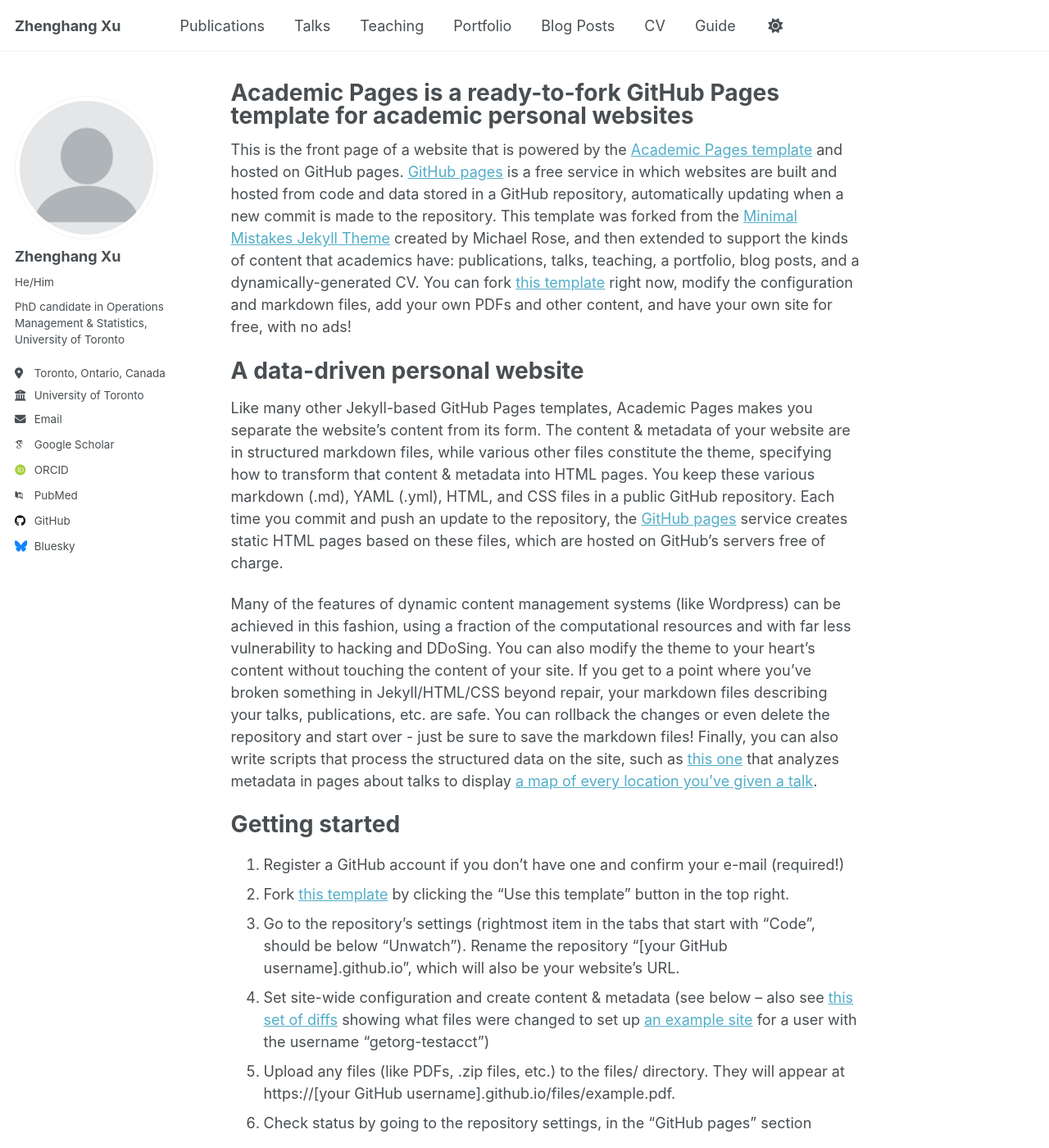
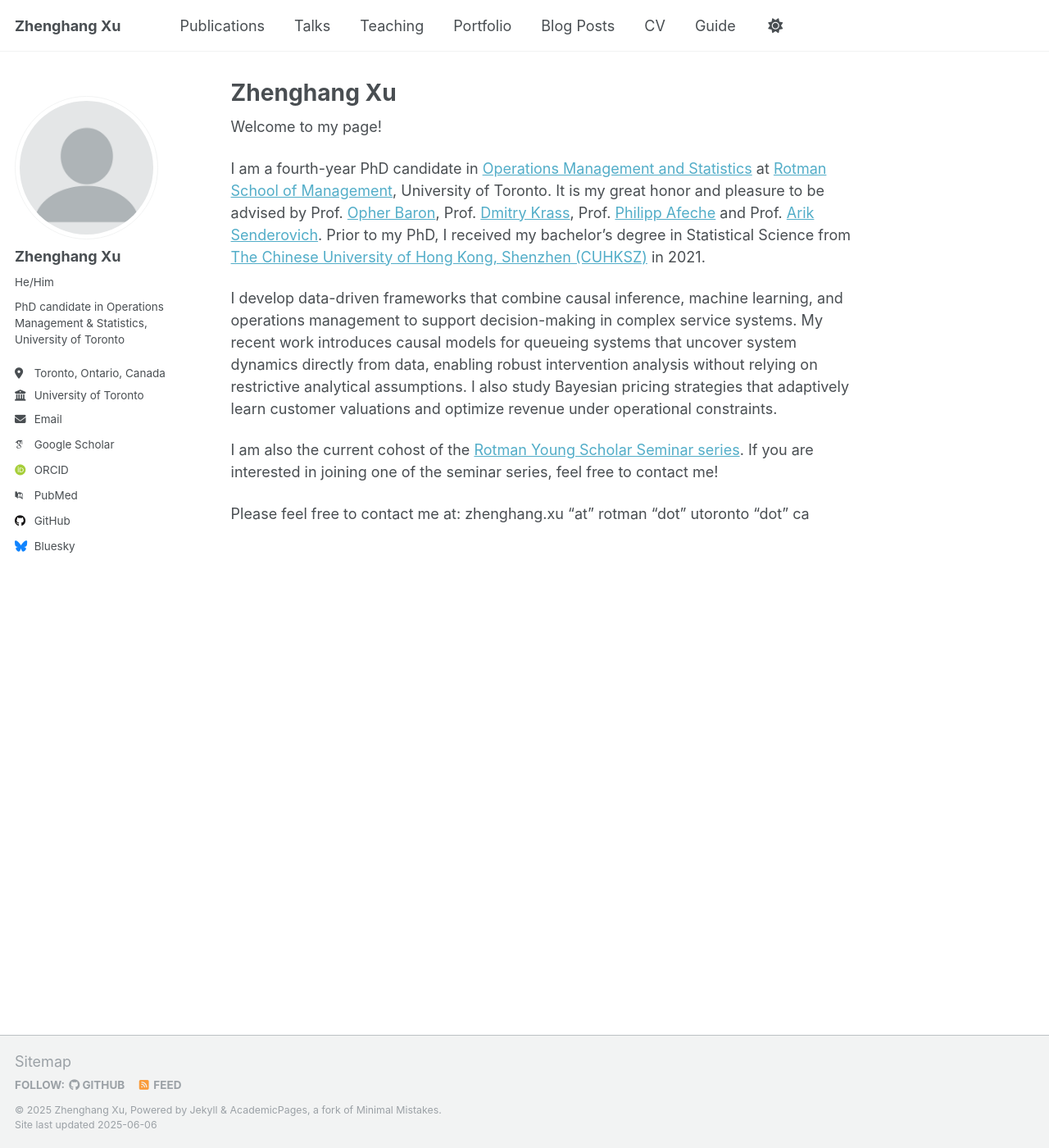
Before and after one commit to zhenghangxu-baymax/zhenghangxu-baymax.github.io, a Jekyll site: the page built from _pages/about.md, in a window 1280 px wide and 1400 px high. Shown: the whole window at 82% size. Built offline with Jekyll 4.4.1, drawn with Linux system fonts in a browser that asks for light colours; some web fonts are replaced; some of the changed text lies outside the part shown.

Commit message:
Update about.md

```diff
--- a/_pages/about.md
+++ b/_pages/about.md
@@ -1,49 +1,18 @@
 ---
 permalink: /
-title: "Academic Pages is a ready-to-fork GitHub Pages template for academic personal websites"
+title: "Zhenghang Xu"
 author_profile: true
 redirect_from:
   - /about/
   - /about.html
 ---
 
-This is the front page of a website that is powered by the [Academic Pages template](https://github.com/academicpages/academicpages.github.io) and hosted on GitHub pages. [GitHub pages](https://pages.github.com) is a free service in which websites are built and hosted from code and data stored in a GitHub repository, automatically updating when a new commit is made to the repository. This template was forked from the [Minimal Mistakes Jekyll Theme](https://mmistakes.github.io/minimal-mistakes/) created by Michael Rose, and then extended to support the kinds of content that academics have: publications, talks, teaching, a portfolio, blog posts, and a dynamically-generated CV. You can fork [this template](https://github.com/academicpages/academicpages.github.io) right now, modify the configuration and markdown files, add your own PDFs and other content, and have your own site for free, with no ads!
+Welcome to my page!
 
-A data-driven personal website
-======
-Like many other Jekyll-based GitHub Pages templates, Academic Pages makes you separate the website's content from its form. The content & metadata of your website are in structured markdown files, while various other files constitute the theme, specifying how to transform that content & metadata into HTML pages. You keep these various markdown (.md), YAML (.yml), HTML, and CSS files in a public GitHub repository. Each time you commit and push an update to the repository, the [GitHub pages](https://pages.github.com/) service creates static HTML pages based on these files, which are hosted on GitHub's servers free of charge.
+I am a fourth-year PhD candidate in [Operations Management and Statistics](https://www.rotman.utoronto.ca/faculty-and-research/academic-areas/operations-management-and-statistics/) at [Rotman School of Management](https://www.rotman.utoronto.ca/), University of Toronto. It is my great honor and pleasure to be advised by Prof. [Opher Baron](https://discover.research.utoronto.ca/10004-opher-baron), Prof. [Dmitry Krass](https://discover.research.utoronto.ca/7243-dmitry-krass), Prof. [Philipp Afeche](https://discover.research.utoronto.ca/15099-philipp-afeche) and Prof. [Arik Senderovich](https://profiles.laps.yorku.ca/profiles/sariks/). Prior to my PhD, I received my bachelor's degree in Statistical Science from [The Chinese University of Hong Kong, Shenzhen (CUHKSZ)](https://www.cuhk.edu.cn/en) in 2021.
 
-Many of the features of dynamic content management systems (like Wordpress) can be achieved in this fashion, using a fraction of the computational resources and with far less vulnerability to hacking and DDoSing. You can also modify the theme to your heart's content without touching the content of your site. If you get to a point where you've broken something in Jekyll/HTML/CSS beyond repair, your markdown files describing your talks, publications, etc. are safe. You can rollback the changes or even delete the repository and start over - just be sure to save the markdown files! Finally, you can also write scripts that process the structured data on the site, such as [this one](https://github.com/academicpages/academicpages.github.io/blob/master/talkmap.ipynb) that analyzes metadata in pages about talks to display [a map of every location you've given a talk](https://academicpages.github.io/talkmap.html).
+I develop data-driven frameworks that combine causal inference, machine learning, and operations management to support decision-making in complex service systems. My recent work introduces causal models for queueing systems that uncover system dynamics directly from data, enabling robust intervention analysis without relying on restrictive analytical assumptions. I also study Bayesian pricing strategies that adaptively learn customer valuations and optimize revenue under operational constraints.
 
-Getting started
-======
-1. Register a GitHub account if you don't have one and confirm your e-mail (required!)
-1. Fork [this template](https://github.com/academicpages/academicpages.github.io) by clicking the "Use this template" button in the top right.
-1. Go to the repository's settings (rightmost item in the tabs that start with "Code", should be below "Unwatch"). Rename the repository "[your GitHub username].github.io", which will also be your website's URL.
-1. Set site-wide configuration and create content & metadata (see below -- also see [this set of diffs](http://archive.is/3TPas) showing what files were changed to set up [an example site](https://getorg-testacct.github.io) for a user with the username "getorg-testacct")
-1. Upload any files (like PDFs, .zip files, etc.) to the files/ directory. They will appear at https://[your GitHub username].github.io/files/example.pdf.
-1. Check status by going to the repository settings, in the "GitHub pages" section
+I am also the current cohost of the [Rotman Young Scholar Seminar series](https://sites.google.com/view/rotmanyoungscholarseminar/home). If you are interested in joining one of the seminar series, feel free to contact me!
 
-Site-wide configuration
-------
-The main configuration file for the site is in the base directory in [_config.yml](https://github.com/academicpages/academicpages.github.io/blob/master/_config.yml), which defines the content in the sidebars and other site-wide features. You will need to replace the default variables with ones about yourself and your site's github repository. The configuration file for the top menu is in [_data/navigation.yml](https://github.com/academicpages/academicpages.github.io/blob/master/_data/navigation.yml). For example, if you don't have a portfolio or blog posts, you can remove those items from that navigation.yml file to remove them from the header.
-
-Create content & metadata
-------
-For site content, there is one markdown file for each type of content, which are stored in directories like _publications, _talks, _posts, _teaching, or _pages. For example, each talk is a markdown file in the [_talks directory](https://github.com/academicpages/academicpages.github.io/tree/master/_talks). At the top of each markdown file is structured data in YAML about the talk, which the theme will parse to do lots of cool stuff. The same structured data about a talk is used to generate the list of talks on the [Talks page](https://academicpages.github.io/talks), each [individual page](https://academicpages.github.io/talks/2012-03-01-talk-1) for specific talks, the talks section for the [CV page](https://academicpages.github.io/cv), and the [map of places you've given a talk](https://academicpages.github.io/talkmap.html) (if you run this [python file](https://github.com/academicpages/academicpages.github.io/blob/master/talkmap.py) or [Jupyter notebook](https://github.com/academicpages/academicpages.github.io/blob/master/talkmap.ipynb), which creates the HTML for the map based on the contents of the _talks directory).
-
-**Markdown generator**
-
-The repository includes [a set of Jupyter notebooks](https://github.com/academicpages/academicpages.github.io/tree/master/markdown_generator
-) that converts a CSV containing structured data about talks or presentations into individual markdown files that will be properly formatted for the Academic Pages template. The sample CSVs in that directory are the ones I used to create my own personal website at stuartgeiger.com. My usual workflow is that I keep a spreadsheet of my publications and talks, then run the code in these notebooks to generate the markdown files, then commit and push them to the GitHub repository.
-
-How to edit your site's GitHub repository
-------
-Many people use a git client to create files on their local computer and then push them to GitHub's servers. If you are not familiar with git, you can directly edit these configuration and markdown files directly in the github.com interface. Navigate to a file (like [this one](https://github.com/academicpages/academicpages.github.io/blob/master/_talks/2012-03-01-talk-1.md) and click the pencil icon in the top right of the content preview (to the right of the "Raw | Blame | History" buttons). You can delete a file by clicking the trashcan icon to the right of the pencil icon. You can also create new files or upload files by navigating to a directory and clicking the "Create new file" or "Upload files" buttons.
-
-Example: editing a markdown file for a talk
-![Editing a markdown file for a talk](/images/editing-talk.png)
-
-For more info
-------
-More info about configuring Academic Pages can be found in [the guide](https://academicpages.github.io/markdown/), the [growing wiki](https://github.com/academicpages/academicpages.github.io/wiki), and you can always [ask a question on GitHub](https://github.com/academicpages/academicpages.github.io/discussions). The [guides for the Minimal Mistakes theme](https://mmistakes.github.io/minimal-mistakes/docs/configuration/) (which this theme was forked from) might also be helpful.
+Please feel free to contact me at: zhenghang.xu "at" rotman "dot" utoronto "dot" ca
```
